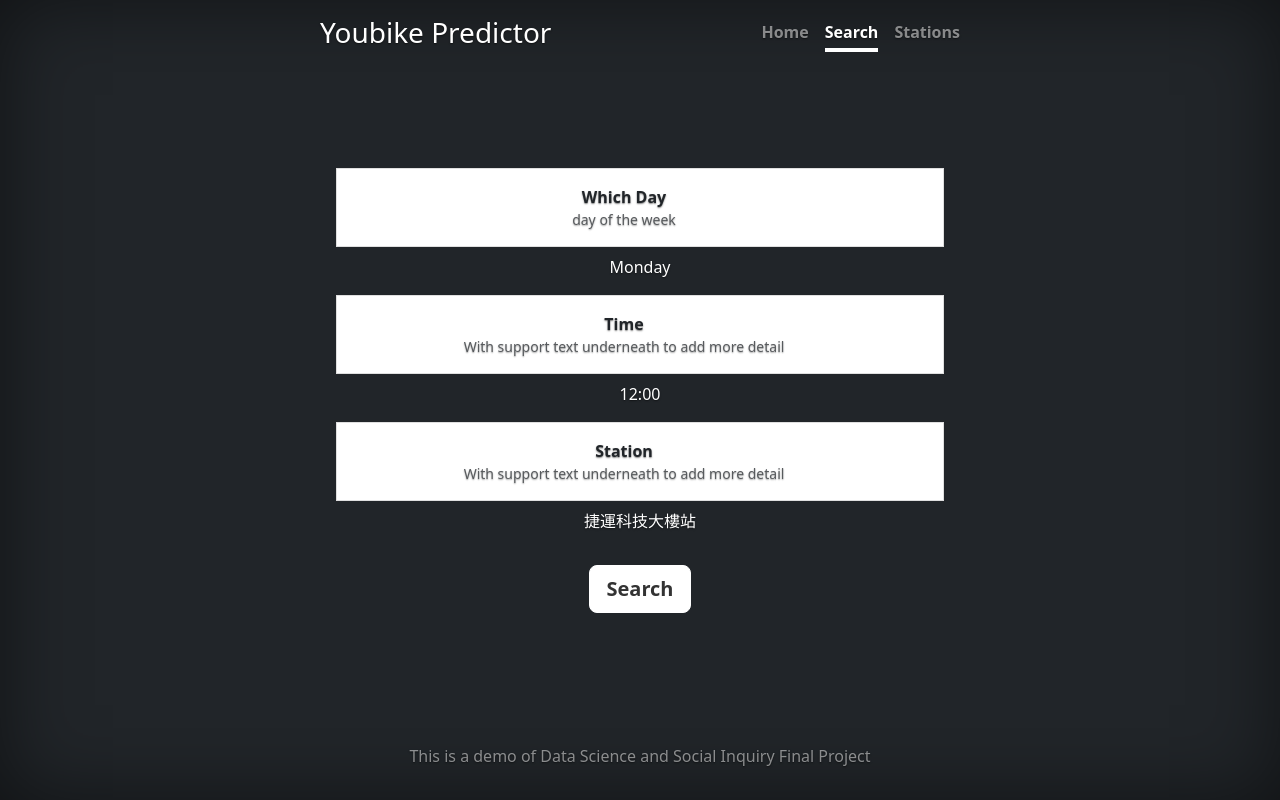
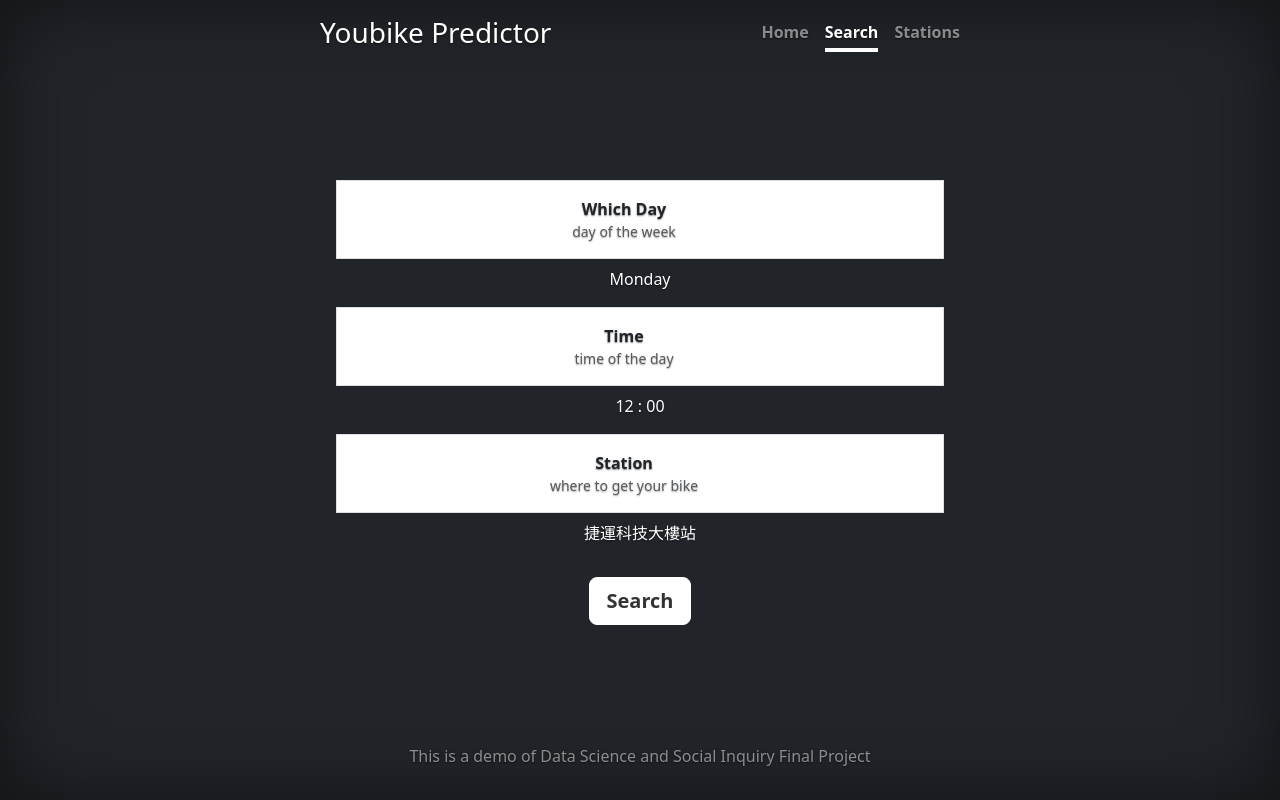
Before and after one commit to chen-yanlong/Youbike2.0-predictor, a React (Create React App) app in the folder frontend/: page /search in a window 1280 px wide. Built offline with nearby package versions, Linux system fonts and the light colour scheme.

Commit message:
search frontend done

```diff
--- a/frontend/src/components/DayModal.js
+++ b/frontend/src/components/DayModal.js
@@ -1,6 +1,13 @@
-import { Modal, Button } from 'react-bootstrap'
+import { Modal, Button, ListGroup, DropDown } from 'react-bootstrap'
+import { useState } from 'react'
+import { useSearch } from '../container/hook/useSearch'
 
 const DayModal = (props) => {
+  const {setDay} = useSearch();
+  const handleOnClick = () => {
+    props.onHide();
+  }
+
   return(
     <>
     <Modal
@@ -14,17 +21,38 @@
           Which day would you like to choose
         </Modal.Title>
       </Modal.Header>
+
       <Modal.Body>
-        <h4>Centered Modal</h4>
-        <p>
-          Cras mattis consectetur purus sit amet fermentum. Cras justo odio,
-          dapibus ac facilisis in, egestas eget quam. Morbi leo risus, porta ac
-          consectetur ac, vestibulum at eros.
-        </p>
+        <ListGroup defaultActiveKey="#link1">
+          <ListGroup.Item action href="#link1" onClick={() => {setDay('Monday')}} >
+            Monday
+          </ListGroup.Item>
+          <ListGroup.Item action href="#link2" onClick={() => {setDay("Tuesday")}} >
+            Tuesday
+          </ListGroup.Item>
+          <ListGroup.Item action href="#link3" onClick={() => {setDay("Wednesday")}}>
+            Wednesday
+          </ListGroup.Item>
+          <ListGroup.Item action href="#link4" onClick={() => {setDay("Thursday")}}>
+            Thursday
+          </ListGroup.Item>
+          <ListGroup.Item action href="#link5" onClick={() => {setDay("Friday")}}>
+            Friday
+          </ListGroup.Item>
+          <ListGroup.Item action href="#link6" onClick={() => {setDay("Saturday")}}>
+            Saturday
+          </ListGroup.Item>
+          <ListGroup.Item action href="#link7" onClick={() => {setDay("Sunday")}}>
+            Sunday
+          </ListGroup.Item>
+
+        </ListGroup>
       </Modal.Body>
+
       <Modal.Footer>
-        <Button onClick={props.onHide}>Close</Button>
+        <Button onClick={() => {handleOnClick()}}>Select</Button>
       </Modal.Footer>
+
     </Modal>
     </>
   )
--- a/frontend/src/components/StationModal.js
+++ b/frontend/src/components/StationModal.js
@@ -1,6 +1,13 @@
-import { Modal, Button } from 'react-bootstrap'
+import { Modal, Button, Dropdown} from 'react-bootstrap'
+import { useSearch} from '../container/hook/useSearch'
 
 const StationModal = (props) => {
+  const {station, setStation, bikeStations} = useSearch();
+
+  const handleOnChoose = (station) => {
+    setStation(station);
+  }
+
   return(
     <>
     <Modal
@@ -11,16 +18,30 @@
     >
       <Modal.Header closeButton>
         <Modal.Title id="contained-modal-title-vcenter">
-          Which day would you like to choose
+          Which station to get your youbike
         </Modal.Title>
       </Modal.Header>
       <Modal.Body>
-        <h4>Centered Modal</h4>
-        <p>
-          Cras mattis consectetur purus sit amet fermentum. Cras justo odio,
-          dapibus ac facilisis in, egestas eget quam. Morbi leo risus, porta ac
-          consectetur ac, vestibulum at eros.
-        </p>
+
+        <Dropdown>
+          <Dropdown.Toggle variant="success" id="dropdown-basic">
+          {station}
+          </Dropdown.Toggle>
+
+          <Dropdown.Menu>
+            {
+              bikeStations.map((station) => {
+                return(
+                  <Dropdown.Item onClick={()=>{handleOnChoose(station.stationName)}}>{station.stationName}</Dropdown.Item>
+                )
+              })
+
+            }
+
+          </Dropdown.Menu>
+        </Dropdown>
+
+
       </Modal.Body>
       <Modal.Footer>
         <Button onClick={props.onHide}>Close</Button>
--- a/frontend/src/components/TimeModal.js
+++ b/frontend/src/components/TimeModal.js
@@ -1,5 +1,15 @@
-import { Modal, Button } from 'react-bootstrap'
+import { Modal, Button, Dropdown } from 'react-bootstrap'
+import { useSearch } from '../container/hook/useSearch';
+
 const TimeModal = (props) => {
+  const {hour, setHour, minute, setMinute} = useSearch();
+
+  const hourArr = []
+  for(let i = 0; i < 24; i++) hourArr.push(i);
+  const minuteArr = []
+  for(let i = 0; i < 12; i++) minuteArr.push(i*5)
+
+
   return(
     <>
     <Modal
@@ -14,12 +24,40 @@
         </Modal.Title>
       </Modal.Header>
       <Modal.Body>
-        <h4>Centered Modal</h4>
-        <p>
-          Cras mattis consectetur purus sit amet fermentum. Cras justo odio,
-          dapibus ac facilisis in, egestas eget quam. Morbi leo risus, porta ac
-          consectetur ac, vestibulum at eros.
-        </p>
+      <p>Hour:</p>
+      <Dropdown>
+          <Dropdown.Toggle variant="success" id="dropdown-basic">
+          {hour}
+          </Dropdown.Toggle>
+
+          <Dropdown.Menu>
+            {
+              hourArr.map((t) => {
+                return(
+                  <Dropdown.Item onClick={()=>{setHour(t)}}>{t}</Dropdown.Item>
+                )
+              })
+            }
+          </Dropdown.Menu>
+        </Dropdown>
+        <p></p>
+        <p>Minute:</p>
+        <Dropdown>
+          <Dropdown.Toggle variant="success" id="dropdown-basic">
+          {minute}
+          </Dropdown.Toggle>
+
+          <Dropdown.Menu>
+            {
+              minuteArr.map((t) => {
+                return(
+                  <Dropdown.Item onClick={()=>{setMinute(t)}}>{t}</Dropdown.Item>
+                )
+              })
+            }
+          </Dropdown.Menu>
+        </Dropdown>
+
       </Modal.Body>
       <Modal.Footer>
         <Button onClick={props.onHide}>Close</Button>
--- a/frontend/src/components/search-station.js
+++ b/frontend/src/components/search-station.js
@@ -1,16 +1,12 @@
-import { useState } from 'react';
+import { useState, useEffect } from 'react';
+import { useSearch } from '../container/hook/useSearch';
 import DayModal from './DayModal';
 import StationModal from './StationModal';
 import TimeModal from './TimeModal';
 
 const SearchStation = () => {
-  const [dayModalOpen, setDayModalOpen] = useState(false)
-  const [timeModalOpen, setTimeModalOpen] = useState(false)
-  const [stationModalOpen, setStationModalOpen] = useState(false)
+  const { dayModalOpen, setDayModalOpen, timeModalOpen, setTimeModalOpen, stationModalOpen, setStationModalOpen, day, setDay, hour, setHour, minute, setMinute, station, setStation} = useSearch()
 
-  const [day, setDay] = useState('Monday')
-  const [time, setTime] = useState('12:00')
-  const [station, setStation] = useState('捷運科技大樓站')
 
   const handleDayClick = () => {
     setDayModalOpen(true);
@@ -21,10 +17,14 @@
   const handleStationClick = () => {
     setStationModalOpen(true);
   }
+  const changeTimeToStr = (hour, minute) => {
+    return(hour.toString().padStart(2,'0')+" : "+minute.toString().padStart(2,'0'))
+  }
 
   return(
   <>
   <div className="list-group list-group-radio d-grid gap-2 border-0 w-auto">
+    <p></p>
     <div className="position-relative">
       <input className="form-check-input position-absolute top-50 end-0 me-3 fs-5" type="radio" name="listGroupRadioGrid" id="listGroupRadioGrid1" value="" />
       <label className="list-group-item py-3 pe-5" htmlFor="listGroupRadioGrid1" onClick={handleDayClick}>
@@ -41,10 +41,10 @@
       <input className="form-check-input position-absolute top-50 end-0 me-3 fs-5" type="radio" name="listGroupRadioGrid" id="listGroupRadioGrid1" value="" />
       <label className="list-group-item py-3 pe-5" htmlFor="listGroupRadioGrid1" onClick={handleTimeClick}>
         <strong className="fw-semibold">Time</strong>
-        <span className="d-block small opacity-75">With support text underneath to add more detail</span>
+        <span className="d-block small opacity-75">time of the day</span>
       </label>
     </div>
-    <p>{time}</p>
+    <p>{changeTimeToStr(hour, minute)}</p>
   </div>
 
   <div className="list-group list-group-radio d-grid gap-2 border-0 w-auto">
@@ -52,7 +52,7 @@
       <input className="form-check-input position-absolute top-50 end-0 me-3 fs-5" type="radio" name="listGroupRadioGrid" id="listGroupRadioGrid1" value="" />
       <label className="list-group-item py-3 pe-5" htmlFor="listGroupRadioGrid1" onClick={handleStationClick}>
         <strong className="fw-semibold">Station</strong>
-        <span className="d-block small opacity-75">With support text underneath to add more detail</span>
+        <span className="d-block small opacity-75">where to get your bike</span>
       </label>
     </div>
     <p>{station}</p>
--- a/frontend/src/container/Search.js
+++ b/frontend/src/container/Search.js
@@ -1,6 +1,15 @@
 import SearchStation from "../components/search-station";
+import { useSearch } from "./hook/useSearch";
 
 const Search = () => {
+  const {result, setResult} = useSearch();
+
+  const handleSearch = () => {
+    // calculate the bike num
+    //...
+    //let finalResult = 0;
+    //setResult(finalResult)
+  }
 
 return(<html lang='en' className="h-100">
 <body className="d-flex h-100 text-center text-bg-dark">
@@ -22,8 +31,12 @@
         <SearchStation/>
         <p></p>
         <p className="lead">
-          <button className="btn btn-lg btn-secondary fw-bold border-white bg-white"> Search</button>
+          <button className="btn btn-lg btn-secondary fw-bold border-white bg-white" onClick={() => handleSearch}> Search</button>
         </p>
+        {
+          result && <div>{`There will be ${result} bike`}</div>
+        }
+
       </main>
 
       <footer className="mt-auto text-white-50">
--- a/frontend/src/container/Stations.js
+++ b/frontend/src/container/Stations.js
@@ -1,12 +1,15 @@
 import Station from "../components/station"
+import { useSearch } from "./hook/useSearch"
 
 const Stations = () => {
-  const bikeStations = [
-    {stationName:"科技大樓", address:"復興南路", poleNum:5},
-    {stationName:"科技大樓", address:"復興南路", poleNum:5},
-    {stationName:"科技大樓", address:"復興南路", poleNum:5},
-    {stationName:"科技大樓", address:"復興南路", poleNum:5}
-  ] //{ stationName, address, poleNum }
+  const {bikeStations} = useSearch();
+
+  // const bikeStations = [
+  //   {stationName:"科技大樓", address:"復興南路", poleNum:5},
+  //   {stationName:"科技大樓", address:"復興南路", poleNum:5},
+  //   {stationName:"科技大樓", address:"復興南路", poleNum:5},
+  //   {stationName:"科技大樓", address:"復興南路", poleNum:5}
+  // ] //{ stationName, address, poleNum }
 
 
   return(<html lang='en' className="h-100">
--- /dev/null
+++ b/frontend/src/container/hook/useSearch.js
@@ -0,0 +1,74 @@
+import { useState, useEffect, createContext, useContext } from 'react';
+
+const SearchContext = createContext({
+	dayModalOpen: false,
+  setDayModalOpen: ()=>{},
+  timeModalOpen: false,
+  setTimeModalOpen: ()=>{},
+  stationModalOpen: false,
+  setStationModalOpen: ()=>{},
+  day: "",
+  setDay: ()=>{},
+  station: "",
+  setStation: ()=>{},
+  result: "",
+  setResult: () => {},
+  bikeStations: [],
+  hour: 0,
+  setHour: ()=>{},
+  minute: 0,
+  setMinute: ()=>{},
+
+});
+
+const SearchProvider = (props) => {
+	const [dayModalOpen, setDayModalOpen] = useState(false)
+  const [timeModalOpen, setTimeModalOpen] = useState(false)
+  const [stationModalOpen, setStationModalOpen] = useState(false)
+
+  const [day, setDay] = useState('Monday')
+  const [hour, setHour] = useState(12);
+  const [minute, setMinute] = useState(0)
+  const [station, setStation] = useState('捷運科技大樓站')
+
+  const [result, setResult] = useState("");
+
+  //set bike stations below
+  const bikeStations = [
+    {stationName:"捷運科技大樓站", address:"復興南路", poleNum:5},
+    {stationName:"捷運公館站", address:"羅斯福路", poleNum:5},
+    {stationName:"台灣大學社科院", address:"辛亥路", poleNum:5},
+    {stationName:"台大男七舍", address:"長興街", poleNum:5},
+  ]
+
+
+  return (
+	  <SearchContext.Provider
+		value={
+			{
+        dayModalOpen,
+        setDayModalOpen,
+        timeModalOpen,
+        setTimeModalOpen,
+        stationModalOpen,
+        setStationModalOpen,
+        day,
+        setDay,
+        station,
+        setStation,
+        result,
+        setResult,
+        bikeStations,
+        minute,
+        setMinute,
+        hour,
+        setHour,
+			}
+		}
+		{...props}
+	  />
+  )
+}
+
+const useSearch = () => useContext(SearchContext);
+export { SearchProvider, useSearch };
--- a/frontend/src/index.js
+++ b/frontend/src/index.js
@@ -3,11 +3,14 @@
 import './index.css';
 import App from './App';
 import reportWebVitals from './reportWebVitals';
+import { SearchProvider } from './container/hook/useSearch';
 
 const root = ReactDOM.createRoot(document.getElementById('root'));
 root.render(
   <React.StrictMode>
-    <App />
+    <SearchProvider>
+      <App />
+    </SearchProvider>
   </React.StrictMode>
 );
 
```
Also changed, not shown: 1 other file (tests, documents, lock files or other folders).
